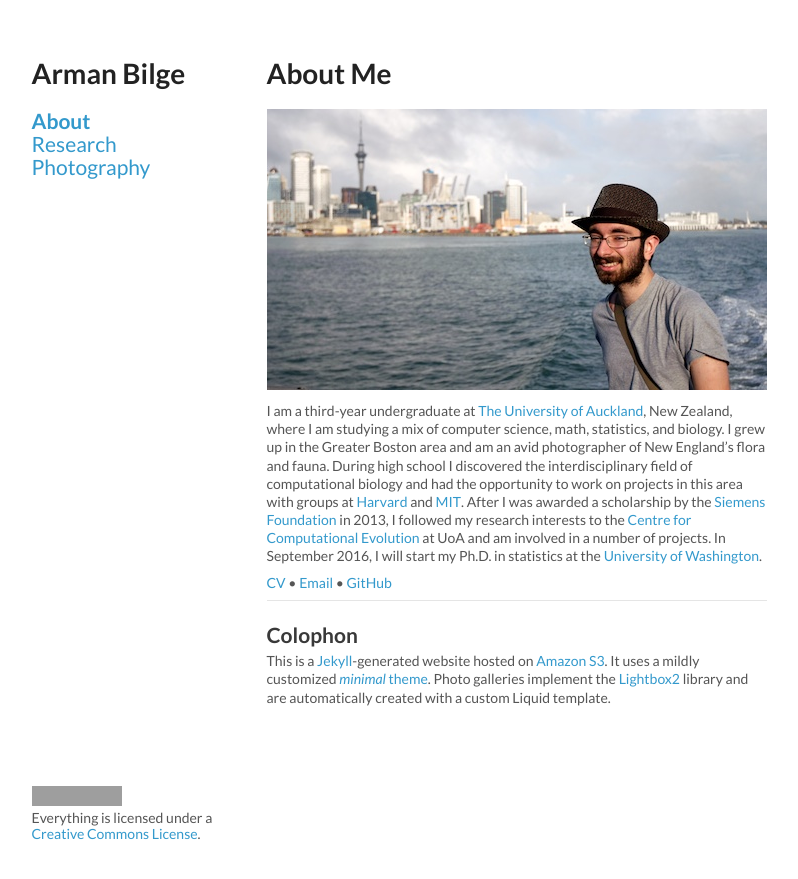
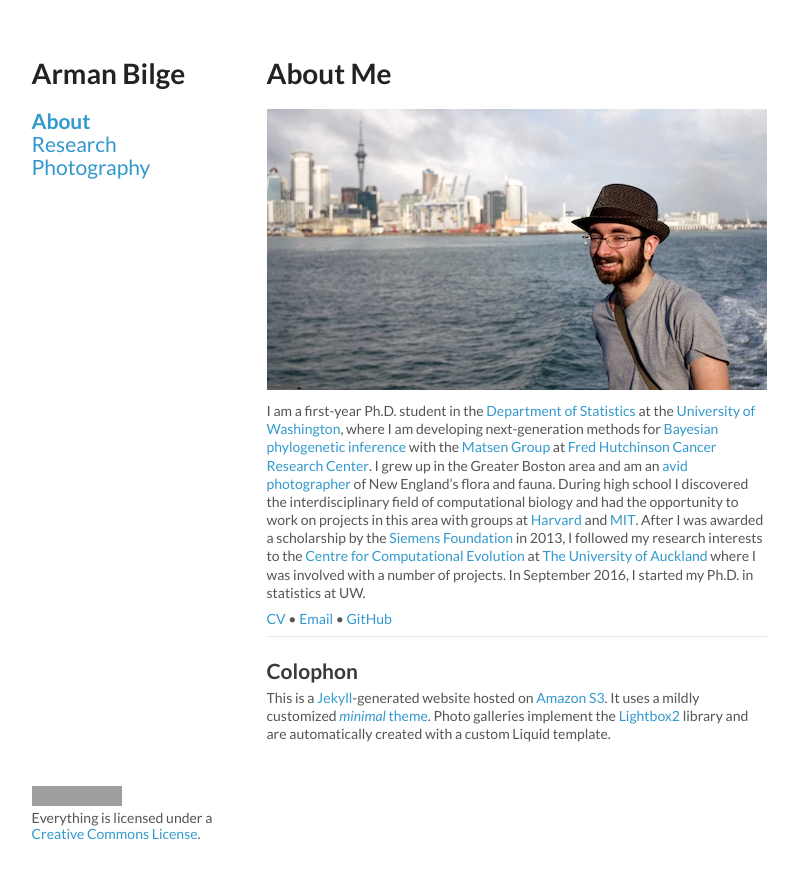
Before and after one commit to armanbilge/armanbilge.github.io, a Jekyll site: the page built from about/index.md, in a window 1280 px wide. Shown: the top 879 px of the page, without its empty margins (241-1039 px from the left). Built offline with Jekyll 4.4.1, drawn with Linux system fonts in a browser that asks for light colours; a style sheet for code colours, icons or effects is not loaded; grey boxes are pictures that could not be loaded.

Commit message:
Update about and cv

```diff
--- a/about/index.md
+++ b/about/index.md
@@ -8,11 +8,15 @@ layout: default
 
 ![Me](me.jpg)
 
-I am a third-year undergraduate at
-    [The University of Auckland](//auckland.ac.nz/), New Zealand, where I am
-    studying a mix of computer science, math, statistics, and biology.
-I grew up in the Greater Boston area and am an avid photographer of New
-    England's flora and fauna.
+I am a first-year Ph.D. student in the
+    [Department of Statistics](//www.stat.washington.edu/)
+    at the [University of Washington](//washington.edu/), where I am developing
+    next-generation methods for
+    [Bayesian phylogenetic inference](//en.wikipedia.org/wiki/Bayesian_inference_in_phylogeny/)
+    with the [Matsen Group](//matsen.group/) at
+    [Fred Hutchinson Cancer Research Center](//fredhutch.org/).
+I grew up in the Greater Boston area and am an [avid photographer](/photos/)
+    of New England's flora and fauna.
 During high school I discovered the interdisciplinary field of computational
     biology and had the opportunity to work on projects in this area with groups
     at [Harvard](//www.oeb.harvard.edu/faculty/girguis/) and
@@ -20,10 +24,10 @@ During high school I discovered the interdisciplinary field of computational
 After I was awarded a scholarship by the
     [Siemens Foundation](//web.archive.org/web/20140906134706id_/http://www.siemens-foundation.org/en/competition/2013_winners.htm#3)
     in 2013, I followed my research interests to the
-    [Centre for Computational Evolution](//compevol.auckland.ac.nz/) at UoA and
-    am involved in a number of projects.
-In September 2016, I will start my Ph.D. in statistics at the
-    [University of Washington](//washington.edu).
+    [Centre for Computational Evolution](//compevol.auckland.ac.nz/) at
+    [The University of Auckland](//auckland.ac.nz/) where I was involved with a
+    number of projects.
+In September 2016, I started my Ph.D. in statistics at UW.
 
 <a href="/cv"><span class="octicon octicon-file-text"></span> CV</a> &bull;
 <a href="mailto:arman@armanbilge.com"><span class="octicon octicon-mail"></span> Email</a> &bull;
```
Also changed, not shown: cv/index.md (+8 -13 lines).
